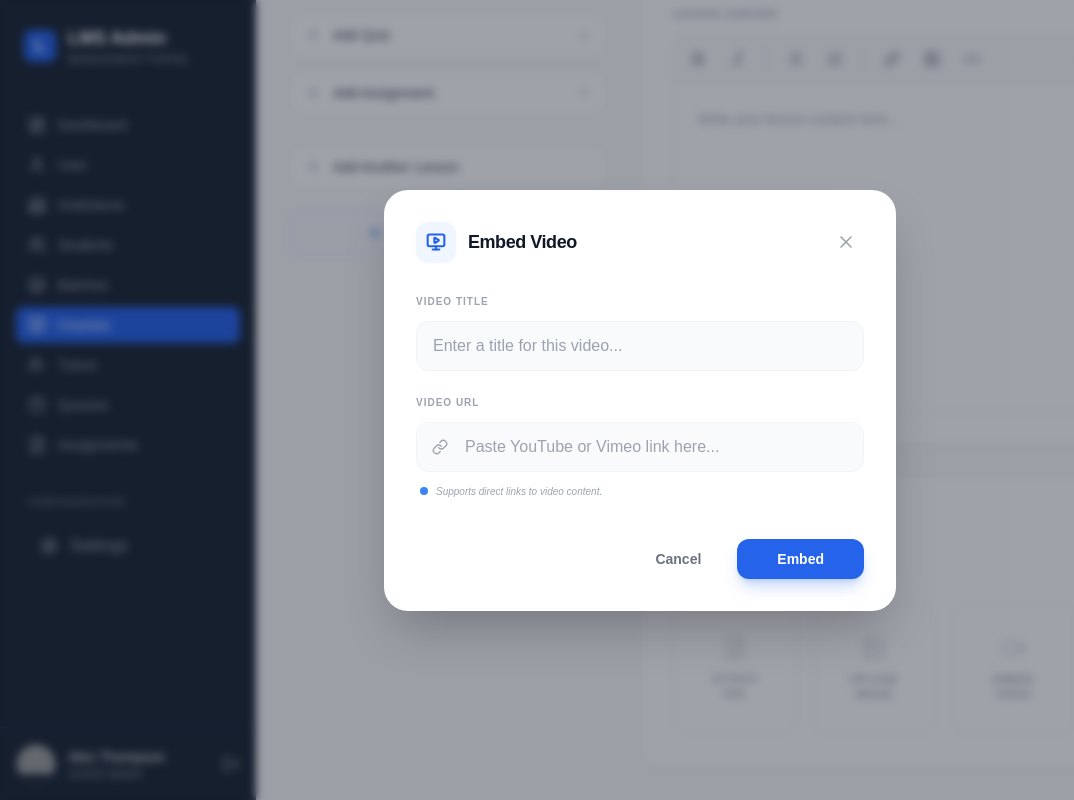
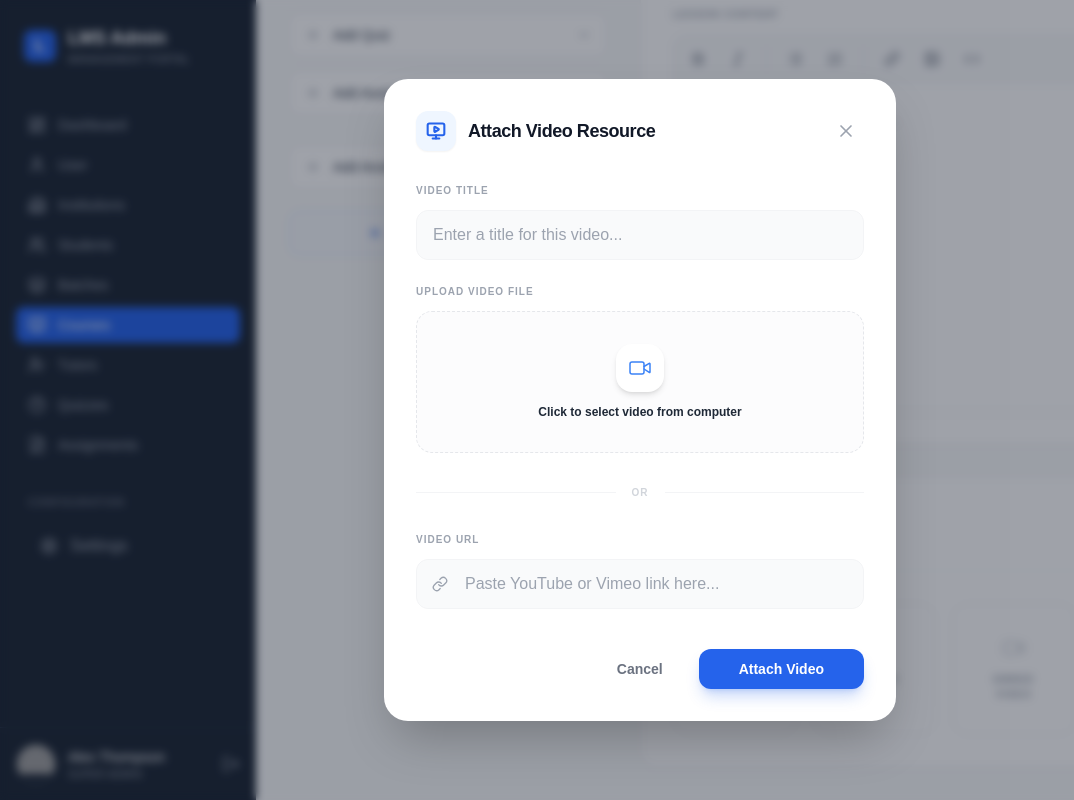
Before and after one commit to prasanthi-transetu/platform_course, a Next.js app: page /admin/courses/create/lesson in a window 1280 px wide. Both pictures are taken after a click on the button "EMBED VIDEO". Shown: the whole page, without its empty margins (0-1074 px from the left). Built offline with nearby package versions, Linux system fonts and the light colour scheme; grey boxes are pictures that could not be loaded.

Commit message:
Fix: Lesson buttons and add video file upload support

```diff
--- a/app/admin/courses/create/lesson/page.tsx
+++ b/app/admin/courses/create/lesson/page.tsx
@@ -1,6 +1,6 @@
 "use client";
 
-import { useState } from "react";
+import { useState, useCallback } from "react";
 import {
   ChevronRight,
   FileText,
@@ -20,16 +20,42 @@ import {
   BookOpen
 } from "lucide-react";
 import Link from "next/link";
+import { useRouter } from "next/navigation";
 import ResourceModals from "@/components/modals/ResourceModals";
 
 export default function LessonDetailsPage() {
+  const router = useRouter();
   const [lessonTitle, setLessonTitle] = useState("Foundations of User Experience");
+  const [lessonContent, setLessonContent] = useState("");
   const [isModalOpen, setIsModalOpen] = useState(false);
   const [modalType, setModalType] = useState<"pdf" | "image" | "video" | "url" | null>(null);
 
   const openModal = (type: "pdf" | "image" | "video" | "url") => {
     setModalType(type);
     setIsModalOpen(true);
+  };
+
+  const handleAddAnotherLesson = useCallback(() => {
+    // In a real app, save the current lesson
+    setLessonTitle("");
+    setLessonContent("");
+    alert("Lesson cleared! You can now add another lesson to this module.");
+  }, []);
+
+  const handleAddAnotherModule = () => {
+    router.push("/admin/courses/create/module");
+  };
+
+  const handleAddTopic = () => {
+    router.push("/admin/courses/create/topic");
+  };
+
+  const handleAddQuiz = () => {
+    router.push("/admin/quizzes/new");
+  };
+
+  const handleAddAssignment = () => {
+    router.push("/admin/assignments");
   };
 
   return (
@@ -68,7 +94,7 @@ export default function LessonDetailsPage() {
               </div>
               <div className="bg-white border-blue-500 border-l-4 rounded-r-xl shadow-sm p-4 flex items-center gap-3">
                 <FileText className="text-blue-600" size={18} />
-                <span className="text-sm font-bold text-gray-900 truncate tracking-tight">Lesson 1: Foundations</span>
+                <span className="text-sm font-bold text-gray-900 truncate tracking-tight">{lessonTitle || "New Lesson"}</span>
               </div>
             </div>
           </div>
@@ -77,14 +103,18 @@ export default function LessonDetailsPage() {
           <div>
             <h3 className="text-[10px] font-bold text-gray-400 uppercase tracking-widest mb-4">Add Content</h3>
             <div className="flex flex-col gap-3">
-              <Link href="/admin/courses/create/topic">
-                <button className="w-full flex items-center gap-3 border border-gray-200 bg-white px-4 py-3 rounded-xl hover:bg-gray-50 transition-all group">
-                  <Plus size={16} className="text-gray-400 group-hover:text-blue-600" />
-                  <span className="text-sm font-medium text-gray-700">Add Topic</span>
-                </button>
-              </Link>
+              <button
+                onClick={handleAddTopic}
+                className="w-full flex items-center gap-3 border border-gray-200 bg-white px-4 py-3 rounded-xl hover:bg-gray-50 transition-all group"
+              >
+                <Plus size={16} className="text-gray-400 group-hover:text-blue-600" />
+                <span className="text-sm font-medium text-gray-700">Add Topic</span>
+              </button>
 
-              <button className="w-full flex items-center justify-between border border-gray-200 bg-white px-4 py-3 rounded-xl hover:bg-gray-50 transition-all">
+              <button
+                onClick={handleAddQuiz}
+                className="w-full flex items-center justify-between border border-gray-200 bg-white px-4 py-3 rounded-xl hover:bg-gray-50 transition-all"
+              >
                 <div className="flex items-center gap-3">
                   <Plus size={16} className="text-gray-400" />
                   <span className="text-sm font-medium text-gray-700">Add Quiz</span>
@@ -92,7 +122,10 @@ export default function LessonDetailsPage() {
                 <ChevronDown size={14} className="text-gray-400" />
               </button>
 
-              <button className="w-full flex items-center justify-between border border-gray-200 bg-white px-4 py-3 rounded-xl hover:bg-gray-50 transition-all">
+              <button
+                onClick={handleAddAssignment}
+                className="w-full flex items-center justify-between border border-gray-200 bg-white px-4 py-3 rounded-xl hover:bg-gray-50 transition-all"
+              >
                 <div className="flex items-center gap-3">
                   <Plus size={16} className="text-gray-400" />
                   <span className="text-sm font-medium text-gray-700">Add Assignment</span>
@@ -100,12 +133,18 @@ export default function LessonDetailsPage() {
                 <ChevronDown size={14} className="text-gray-400" />
               </button>
 
-              <button className="w-full flex items-center gap-3 border border-gray-200 bg-white px-4 py-3 rounded-xl hover:bg-gray-50 transition-all mt-4">
+              <button
+                onClick={handleAddAnotherLesson}
+                className="w-full flex items-center gap-3 border border-gray-200 bg-white px-4 py-3 rounded-xl hover:bg-gray-50 transition-all mt-4"
+              >
                 <Plus size={16} className="text-gray-400" />
                 <span className="text-sm font-medium text-gray-700">Add Another Lesson</span>
               </button>
 
-              <button className="w-full flex items-center justify-center gap-2 border border-dashed border-blue-200 bg-blue-50/30 text-blue-600 py-3 rounded-xl hover:bg-blue-50 transition-all mt-2 font-bold text-sm">
+              <button
+                onClick={handleAddAnotherModule}
+                className="w-full flex items-center justify-center gap-2 border border-dashed border-blue-200 bg-blue-50/30 text-blue-600 py-3 rounded-xl hover:bg-blue-50 transition-all mt-2 font-bold text-sm"
+              >
                 <Plus size={16} /> Add Another Module
               </button>
             </div>
@@ -149,6 +188,8 @@ export default function LessonDetailsPage() {
                   {/* TEXTAREA */}
                   <textarea
                     placeholder="Write your lesson content here..."
+                    value={lessonContent}
+                    onChange={(e) => setLessonContent(e.target.value)}
                     className="w-full h-80 p-6 outline-none resize-none font-normal text-gray-600 placeholder-gray-400 leading-relaxed text-sm"
                   />
                 </div>
--- a/components/modals/ResourceModals.tsx
+++ b/components/modals/ResourceModals.tsx
@@ -231,14 +231,23 @@ function ImageModalContent({ onClose }: { onClose: () => void }) {
 function VideoModalContent({ onClose }: { onClose: () => void }) {
   const [title, setTitle] = useState("");
   const [url, setUrl] = useState("");
+  const [file, setFile] = useState<File | null>(null);
+  const fileInputRef = useRef<HTMLInputElement>(null);
 
-  const handleEmbed = () => {
-    if (!url) {
-      alert("Please enter a video URL first.");
+  const handleFileChange = (e: React.ChangeEvent<HTMLInputElement>) => {
+    if (e.target.files && e.target.files[0]) {
+      setFile(e.target.files[0]);
+      if (!title) setTitle(e.target.files[0].name);
+    }
+  };
+
+  const handleAttach = () => {
+    if (!url && !file) {
+      alert("Please enter a video URL or select a video file first.");
       return;
     }
-    console.log("Embedding Video:", { title, url });
-    alert(`Video "${title}" embedded successfully!`);
+    console.log("Attaching Video:", { title, url, file });
+    alert(`Video "${title}" attached successfully!`);
     onClose();
   };
 
@@ -249,7 +258,7 @@ function VideoModalContent({ onClose }: { onClose: () => void }) {
           <div className="w-10 h-10 rounded-xl bg-blue-50 flex items-center justify-center shadow-sm">
             <MonitorPlay className="text-blue-600" size={20} strokeWidth={2.5} />
           </div>
-          <h2 className="text-lg font-bold tracking-tight">Embed Video</h2>
+          <h2 className="text-lg font-bold tracking-tight">Attach Video Resource</h2>
         </div>
         <button onClick={onClose} className="p-2 hover:bg-gray-100 rounded-full transition-colors text-gray-400">
           <X size={20} />
@@ -269,6 +278,37 @@ function VideoModalContent({ onClose }: { onClose: () => void }) {
         </div>
 
         <div>
+          <label className="block text-[10px] font-bold text-gray-400 uppercase tracking-widest mb-3">Upload Video File</label>
+          <input
+            type="file"
+            ref={fileInputRef}
+            onChange={handleFileChange}
+            accept="video/*"
+            className="hidden"
+          />
+          <div
+            onClick={() => fileInputRef.current?.click()}
+            className="border border-dashed border-gray-200 rounded-2xl p-8 flex flex-col items-center justify-center bg-gray-50/50 hover:bg-blue-50/20 hover:border-blue-200 transition-all group cursor-pointer"
+          >
+            <div className="w-12 h-12 rounded-2xl bg-white shadow-md flex items-center justify-center mb-3 group-hover:scale-110 transition-transform duration-300">
+              <Video className={file ? "text-green-500" : "text-blue-500"} size={24} strokeWidth={1.5} />
+            </div>
+            <p className="text-xs font-bold text-gray-800 group-hover:text-blue-700 transition-colors text-center">
+              {file ? file.name : "Click to select video from computer"}
+            </p>
+          </div>
+        </div>
+
+        <div className="relative py-2">
+          <div className="absolute inset-0 flex items-center">
+            <span className="w-full border-t border-gray-100"></span>
+          </div>
+          <div className="relative flex justify-center text-[10px] uppercase font-bold tracking-widest">
+            <span className="bg-white px-4 text-gray-300">OR</span>
+          </div>
+        </div>
+
+        <div>
           <label className="block text-[10px] font-bold text-gray-400 uppercase tracking-widest mb-3">Video URL</label>
           <div className="relative group">
             <LinkIcon className="absolute left-4 top-1/2 -translate-y-1/2 text-gray-400 group-focus-within:text-blue-600 transition-colors duration-300" size={16} />
@@ -280,23 +320,16 @@ function VideoModalContent({ onClose }: { onClose: () => void }) {
               className="w-full pl-12 pr-4 py-3 bg-gray-50 border border-gray-100 rounded-xl outline-none focus:ring-2 focus:ring-blue-500/10 focus:border-blue-500 transition-all font-medium text-gray-800"
             />
           </div>
-          <p className="text-[10px] text-gray-400 mt-3 flex items-center gap-2 pl-1 font-medium italic">
-            <span className="flex h-2 w-2 relative">
-              <span className="animate-ping absolute inline-flex h-full w-full rounded-full bg-blue-400 opacity-75"></span>
-              <span className="relative inline-flex rounded-full h-2 w-2 bg-blue-500"></span>
-            </span>
-            Supports direct links to video content.
-          </p>
         </div>
       </div>
 
       <div className="flex items-center justify-end gap-3 mt-10">
         <button onClick={onClose} className="px-6 py-2.5 rounded-xl font-bold text-gray-500 hover:bg-gray-50 transition-all text-sm">Cancel</button>
         <button
-          onClick={handleEmbed}
+          onClick={handleAttach}
           className="px-10 py-2.5 rounded-xl bg-blue-600 text-white font-bold shadow-lg shadow-blue-600/25 hover:bg-blue-700 hover:shadow-xl hover:-translate-y-0.5 transition-all text-sm"
         >
-          Embed
+          Attach Video
         </button>
       </div>
     </div>
```
